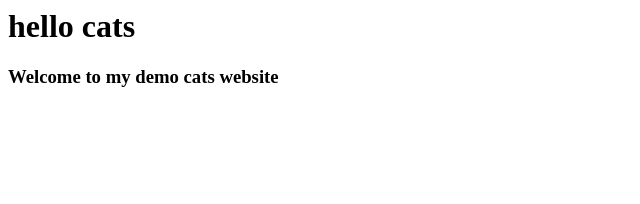
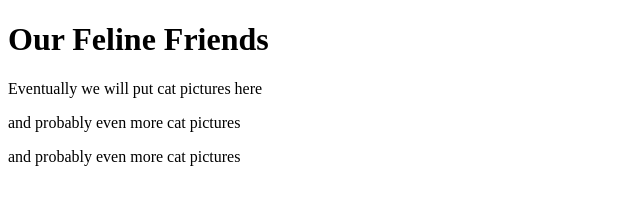
Before and after one commit to alexandregmferreira/democats, a plain HTML site: page index.html in a window 1280 px wide. Shown: the whole page, without its empty margins (0-640 px from the left). Drawn offline with Linux system fonts and the light colour scheme.

Commit message:
Ready for prod

```diff
--- a/index.html
+++ b/index.html
@@ -1,2 +1,14 @@
-<h1> hello cats </h1>
-<h3> Welcome to my demo cats website</h3>
+<!DOCTYPE html>
+<html>
+    <link rel="stylesheet" href="css/site.css">
+    <head>
+        <meta charset="UTF-8">
+        <title>Our Feline Friends</title>
+    </head>
+    <body>
+        <h1>Our Feline Friends</h1>
+        <p>Eventually we will put cat pictures here</p>
+        <p>and probably even more cat pictures</p>
+        <p>and probably even more cat pictures</p>
+    </body>
+</html>
```
Also changed, not shown: css/site.css (added).
